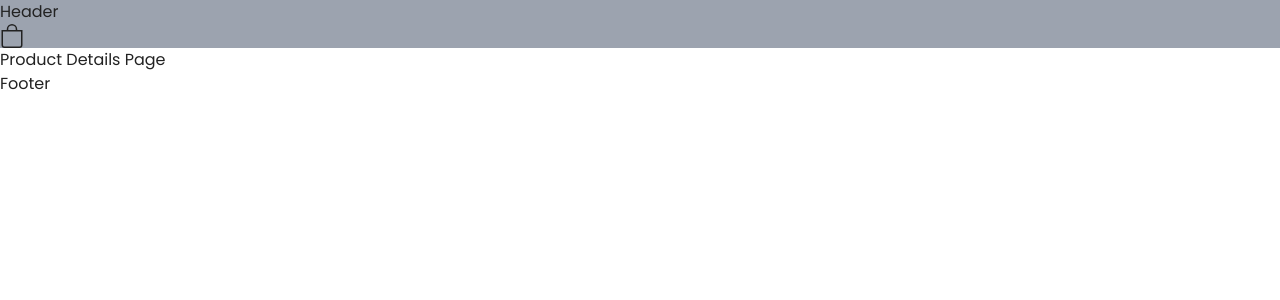
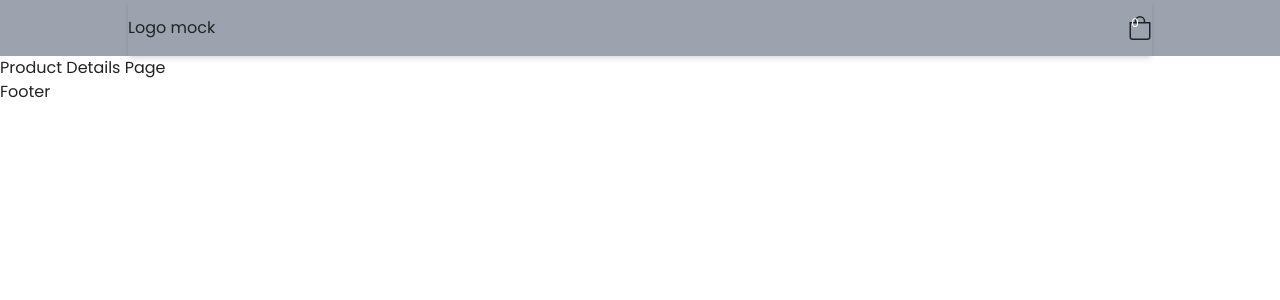
Before and after one commit to mateomustapic88/e-commerce-shop, a React (Create React App) app: page /product/1 in a window 1280 px wide. Shown: the top 300 px of the page. Built offline with nearby package versions, Linux system fonts and the light colour scheme; no server answers.

Commit message:
complete cart item logic and header

```diff
--- a/src/components/CartItem.js
+++ b/src/components/CartItem.js
@@ -11,7 +11,8 @@ const CartItem = ({ item }) => {
   console.log(item);
   const img = images[0];
 
-  const { removeFromCart } = useContext(CartContext);
+  const { removeFromCart, increaseAmount, decreaseAmount } =
+    useContext(CartContext);
 
   return (
     <div className='flex gap-x-4 py-2 lg:px-6 border-b border-black-200 w-full'>
@@ -40,14 +41,20 @@ const CartItem = ({ item }) => {
           <div className='bg-gray-200 flex gap-x-2 h-[36px] text-sm'>
             <div className='flex flex-1 max-w-[100px] items-center h-full font-medium'>
               {/** quantity */}
-              <div className='flex-1  h-full flex justify-center items-center cursor-pointer'>
+              <div
+                onClick={() => decreaseAmount(id)}
+                className='flex-1  h-full flex justify-center items-center cursor-pointer'
+              >
                 {/** minus */}
                 <IoMdRemove />
               </div>
               <div className='flex h-full justify-center items-center px-2'>
                 {amount}
               </div>
-              <div className='flex-1 h-full flex justify-center items-center cursor-pointer'>
+              <div
+                onClick={() => increaseAmount(id)}
+                className='flex-1 h-full flex justify-center items-center cursor-pointer'
+              >
                 {/** plus */}
                 <IoMdAdd />
               </div>
--- a/src/components/Header.js
+++ b/src/components/Header.js
@@ -1,20 +1,33 @@
-import React, { useContext } from "react";
+import React, { useContext, useState } from "react";
 // sidebar context
 import { SidebarContext } from "../contexts/SidebarContext";
+// cart context
+import { CartContext } from "../contexts/CartContext";
 // icons
 import { BsBag } from "react-icons/bs";
 
 const Header = () => {
+  // header state
+  // const [isActive, setIsActive] = useState(false);
+
   const { isOpen, setIsOpen } = useContext(SidebarContext);
+
+  const { itemAmount } = useContext(CartContext);
 
   return (
     <header className='bg-gray-400'>
-      <div>Header</div>
-      <div
-        className='cursor-pointer flex relative'
-        onClick={() => setIsOpen(!isOpen)}
-      >
-        <BsBag className='text-2xl'></BsBag>
+      <div className='container py-4 shadow-md mx-auto flex items-center justify-between h-full'>
+        <div>Logo mock</div>
+        {/** cart */}
+        <div
+          className='cursor-pointer flex relative max-w-[50px]'
+          onClick={() => setIsOpen(!isOpen)}
+        >
+          <BsBag className='text-2xl'></BsBag>
+          <div className='absolute right-2 bottom-2 text-[12px] w-[18px] h-[18px] text-white rounded-full flex justify-center items-center'>
+            {itemAmount}
+          </div>
+        </div>
       </div>
     </header>
   );
--- a/src/components/Sidebar.js
+++ b/src/components/Sidebar.js
@@ -14,7 +14,7 @@ import { CartContext } from "../contexts/CartContext";
 
 const Sidebar = () => {
   const { isOpen, handleClose } = useContext(SidebarContext);
-  const { cart, clearCart } = useContext(CartContext);
+  const { cart, clearCart, totalPrice } = useContext(CartContext);
   console.log(useContext(CartContext));
 
   return (
@@ -32,7 +32,7 @@ const Sidebar = () => {
           <IoMdArrowForward className='text-2xl'></IoMdArrowForward>
         </div>
       </div>
-      <div>
+      <div className='flex flex-col gap-y-2 h-[480px] lg:h-[520px] overflow-y-auto border-b'>
         {cart.map((item) => {
           return <CartItem item={item} key={item.id} />;
         })}
@@ -41,7 +41,7 @@ const Sidebar = () => {
         <div className='bg-gray-200 flex w-full justify-between items-center'>
           {/** total */}
           <div className='uppercase font-semibold'>
-            <span className='mr-2'>Total: </span> $ 1000
+            <span className='mr-2'>Total: </span> $ {totalPrice}
           </div>
           {/** clear cart icon */}
           <div
--- a/src/contexts/CartContext.js
+++ b/src/contexts/CartContext.js
@@ -3,8 +3,33 @@ import React, { createContext, useState, useEffect } from "react";
 export const CartContext = createContext();
 
 const CartProvider = ({ children }) => {
+  // item amount state
+  const [itemAmount, setItemAmount] = useState(0);
+
+  // total price
+  const [totalPrice, setTotalPrice] = useState(0);
+
   // cart state
   const [cart, setCart] = useState([]);
+
+  // update total price
+  useEffect(() => {
+    const total = cart.reduce((accumulator, currentItem) => {
+      return accumulator + currentItem.price * currentItem.amount;
+    }, 0);
+
+    setTotalPrice(total);
+  }, []);
+
+  // update item count
+  useEffect(() => {
+    if (cart) {
+      const amount = cart.reduce((accumulator, currentItem) => {
+        return accumulator + currentItem.amount;
+      }, 0);
+      setItemAmount(amount);
+    }
+  }, [cart]);
 
   const addToCart = (product, id) => {
     const newItem = { ...product, amount: 1 };
@@ -46,9 +71,46 @@ const CartProvider = ({ children }) => {
     setCart([]);
   };
 
+  // increase amount
+  const increaseAmount = (id) => {
+    console.log(id);
+    const item = cart.find((item) => item.id === id);
+    addToCart(item, id);
+  };
+
+  // decrease amount
+  const decreaseAmount = (id) => {
+    console.log(id);
+    const cartItem = cart.find((item) => item.id === id);
+
+    if (cartItem) {
+      const newCart = cart.map((item) => {
+        if (item.id === id) {
+          return { ...item, amount: cartItem.amount - 1 };
+        } else {
+          return item;
+        }
+      });
+
+      setCart(newCart);
+    }
+    if (cartItem.amount < 2) {
+      removeFromCart(id);
+    }
+  };
+
   return (
     <CartContext.Provider
-      value={{ cart, addToCart, removeFromCart, clearCart }}
+      value={{
+        cart,
+        addToCart,
+        removeFromCart,
+        clearCart,
+        increaseAmount,
+        decreaseAmount,
+        itemAmount,
+        totalPrice,
+      }}
     >
       {children}
     </CartContext.Provider>
--- a/src/pages/ProductDetails.js
+++ b/src/pages/ProductDetails.js
@@ -1,6 +1,19 @@
-import React from 'react';
+import React, { useContext } from "react";
+// use params
+import { useParams } from "react-router-dom";
+// import contexts
+import { CartContext } from "../contexts/CartContext";
+import { ProductContext } from "../contexts/ProductContext";
 
 const ProductDetails = () => {
+  // get the product id from url
+  const { id } = useParams();
+
+  console.log(id);
+
+  const { products } = useContext(ProductContext);
+  console.log(products);
+
   return <div>Product Details Page</div>;
 };
 
```
